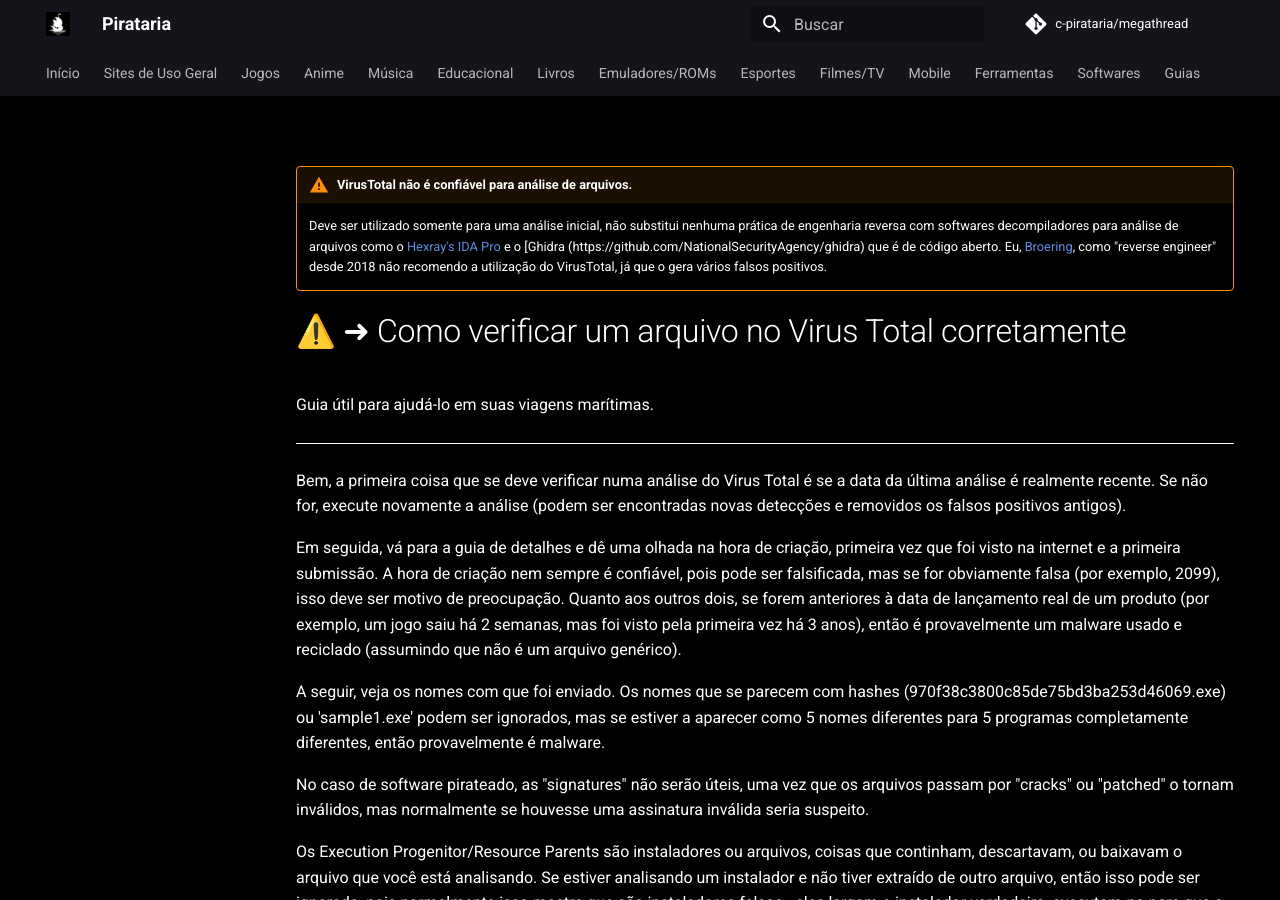
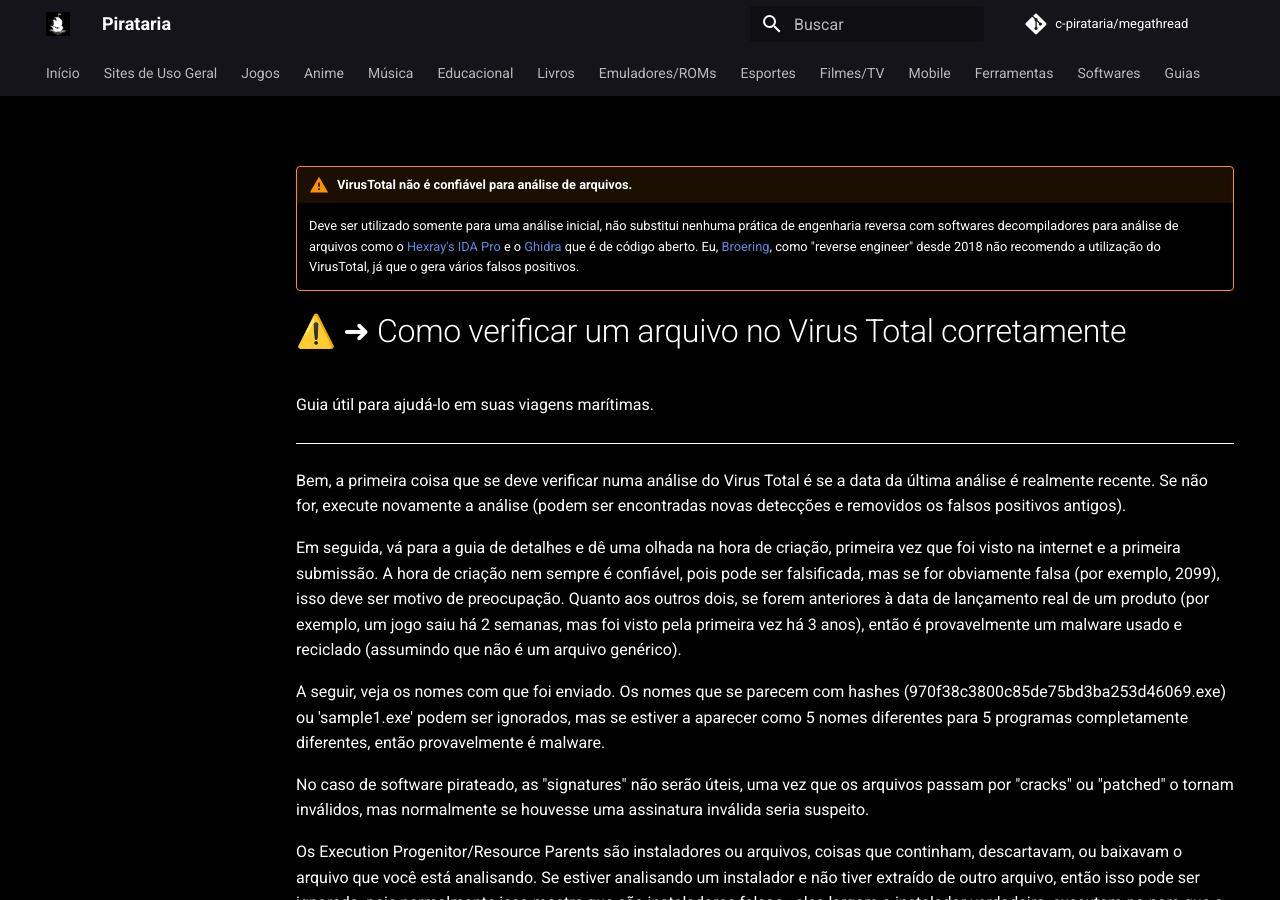
Before and after one commit to piratarialink/megathread_pirata, an MkDocs documentation site: the page built from docs/virustotal.md, in a window 1280 px wide and 900 px high. Built offline with MkDocs 1.6.1 and Material for MkDocs 9.7.7, drawn with Linux system fonts in a browser that asks for light colours; plug-ins that fetch from the network failed and are left out; comment, search, counter and statistics services are not loaded.

Commit message:
Arrumar a falta do colchete

```diff
--- a/docs/virustotal.md
+++ b/docs/virustotal.md
@@ -1,6 +1,6 @@
 !!! warning "VirusTotal não é confiável para análise de arquivos."
 
-    Deve ser utilizado somente para uma análise inicial, não substitui nenhuma prática de engenharia reversa com softwares decompiladores para análise de arquivos como o [Hexray's IDA Pro](https://hex-rays.com/ida-pro/) e o [Ghidra (https://github.com/NationalSecurityAgency/ghidra) que é de código aberto.
+    Deve ser utilizado somente para uma análise inicial, não substitui nenhuma prática de engenharia reversa com softwares decompiladores para análise de arquivos como o [Hexray's IDA Pro](https://hex-rays.com/ida-pro/) e o [Ghidra](https://github.com/NationalSecurityAgency/ghidra) que é de código aberto.
     Eu, [Broering](https://reddit.com/u/gnireorb), como "reverse engineer" desde 2018 não recomendo a utilização do VirusTotal, já que o gera vários falsos positivos.
 
 # ⚠️ ➜ Como verificar um arquivo no Virus Total corretamente
```
